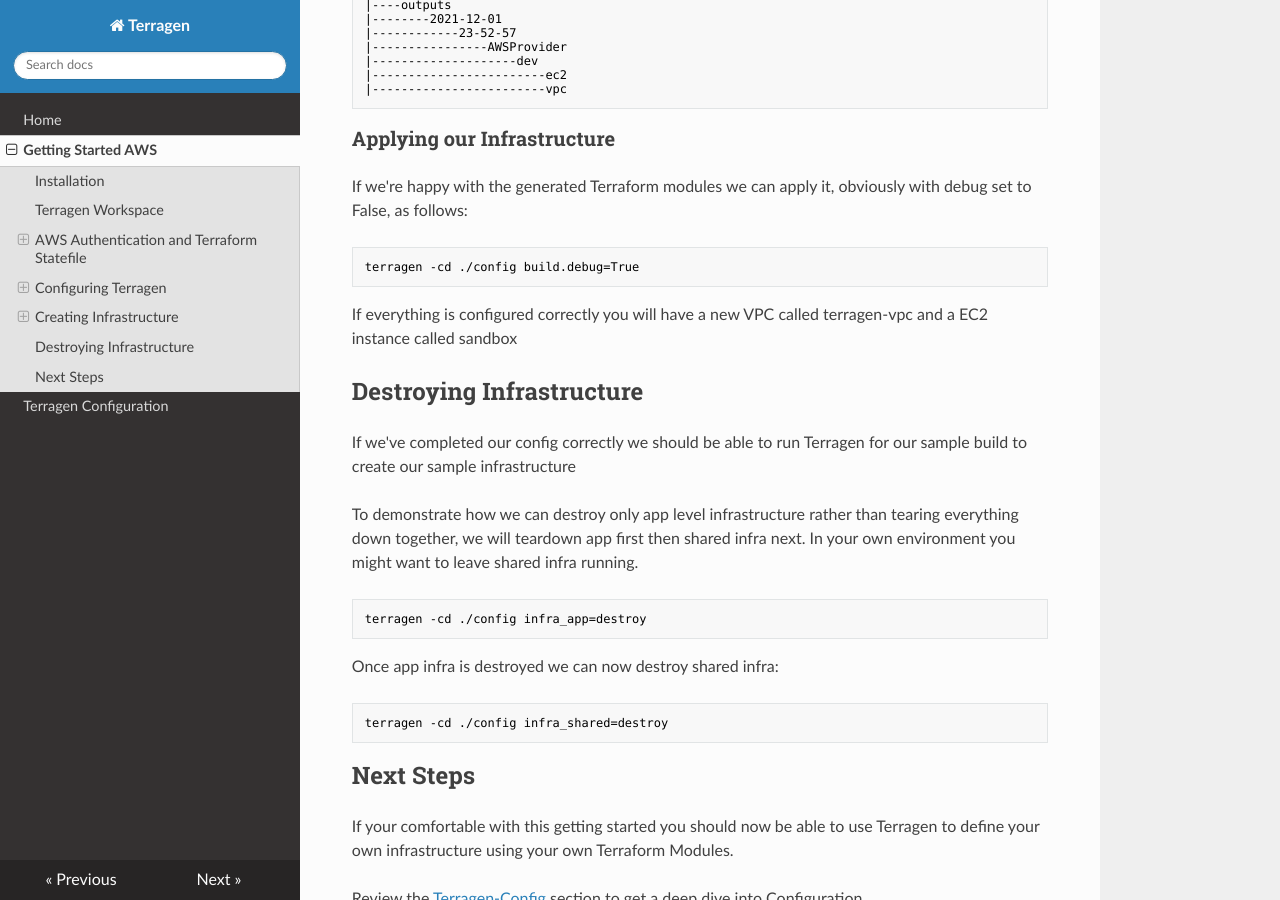
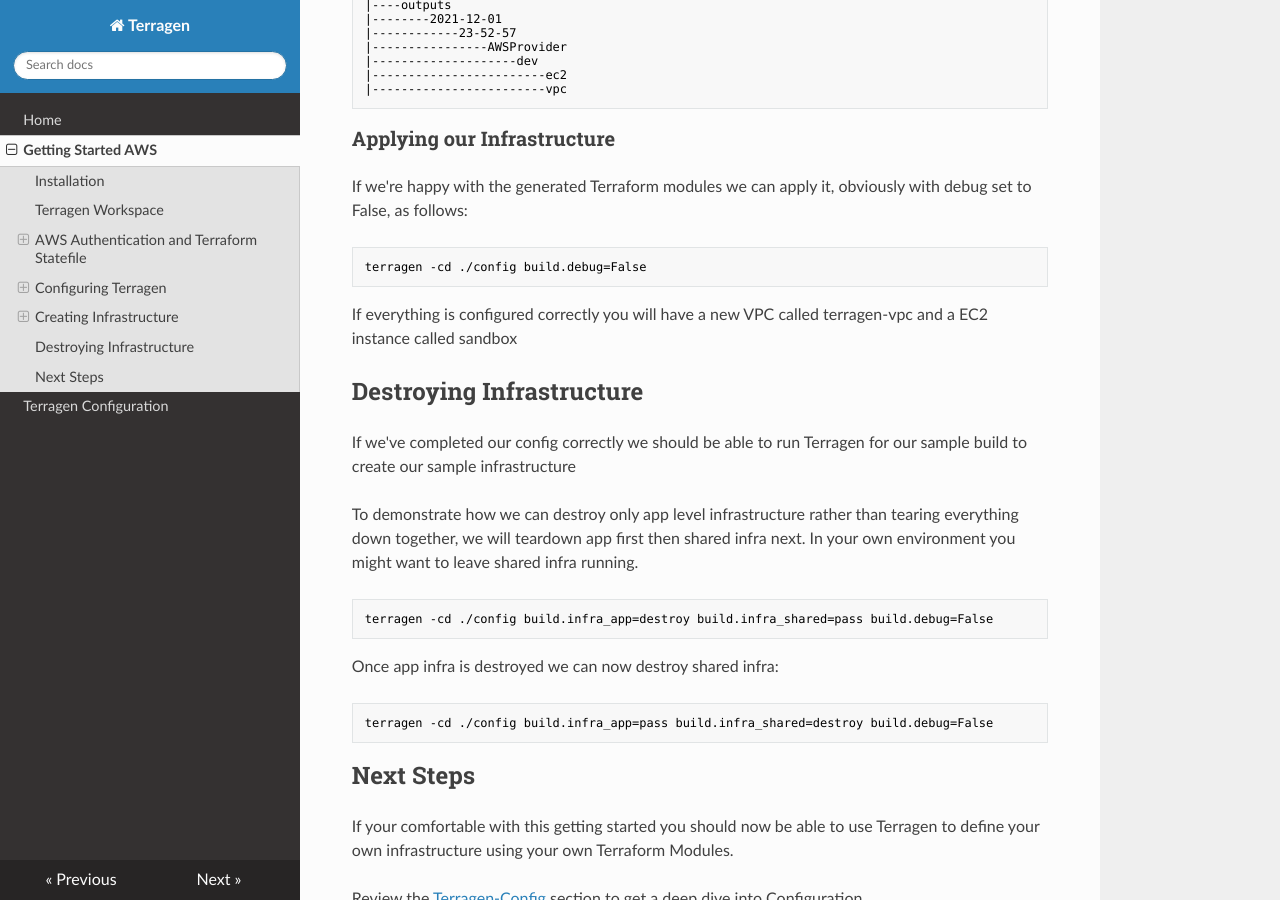
Before and after one commit to hunt3ri/terragen, an MkDocs documentation site: the page built from docs/getting-started-aws.md, in a window 1280 px wide and 900 px high, scrolled down 4044 px. Built offline with MkDocs 1.6.1, drawn with Linux system fonts in a browser that asks for light colours; nearby versions of some CDN libraries.

Commit message:
update docs

````diff
--- a/docs/getting-started-aws.md
+++ b/docs/getting-started-aws.md
@@ -148,7 +148,7 @@
 If we're happy with the generated Terraform modules we can apply it, obviously with debug set to False, as follows:
 
 ```commandline
-terragen -cd ./config build.debug=True
+terragen -cd ./config build.debug=False
 ```
 
 If everything is configured correctly you will have a new VPC called terragen-vpc and a EC2 instance called sandbox
@@ -159,12 +159,12 @@
 To demonstrate how we can destroy only app level infrastructure rather than tearing everything down together, we will teardown app first then shared infra next.  In your own environment you might want to leave shared infra running.
 
 ```commandline
-terragen -cd ./config infra_app=destroy
+terragen -cd ./config build.infra_app=destroy build.infra_shared=pass build.debug=False
 ```
 
 Once app infra is destroyed we can now destroy shared infra:
 ```commandline
-terragen -cd ./config infra_shared=destroy
+terragen -cd ./config build.infra_app=pass build.infra_shared=destroy build.debug=False
 ```
 
 ## Next Steps
````
Also changed, not shown: 2 other files.
